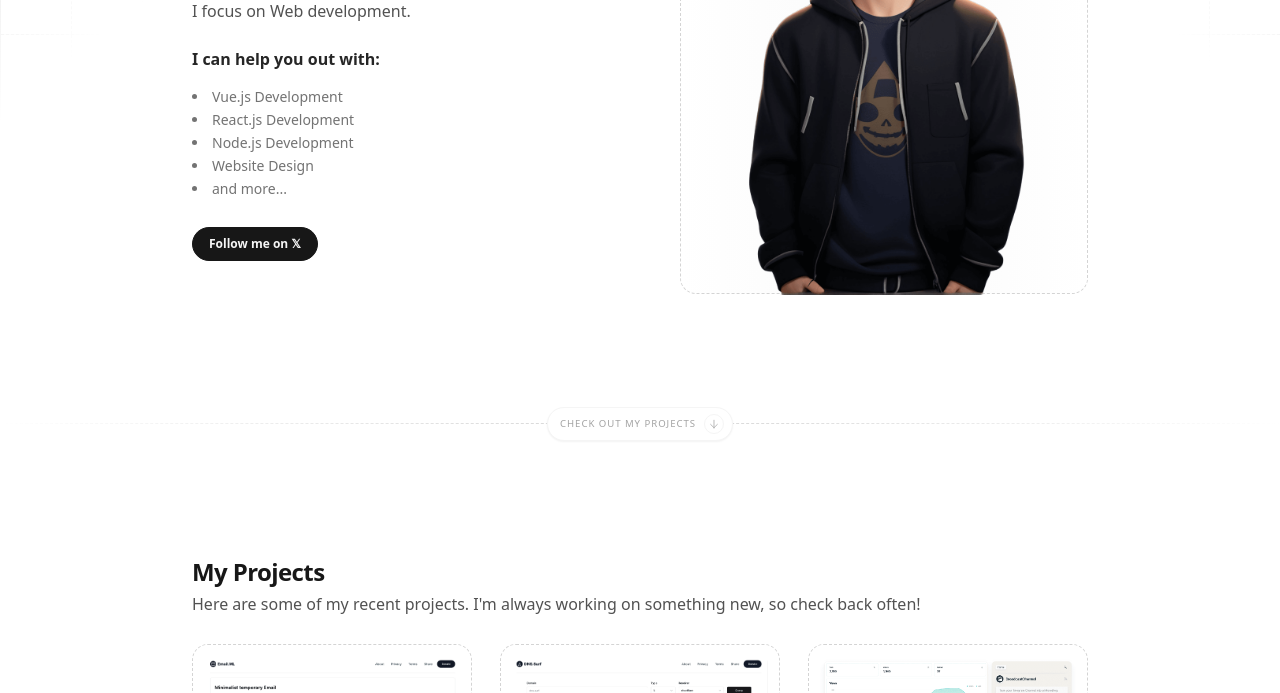
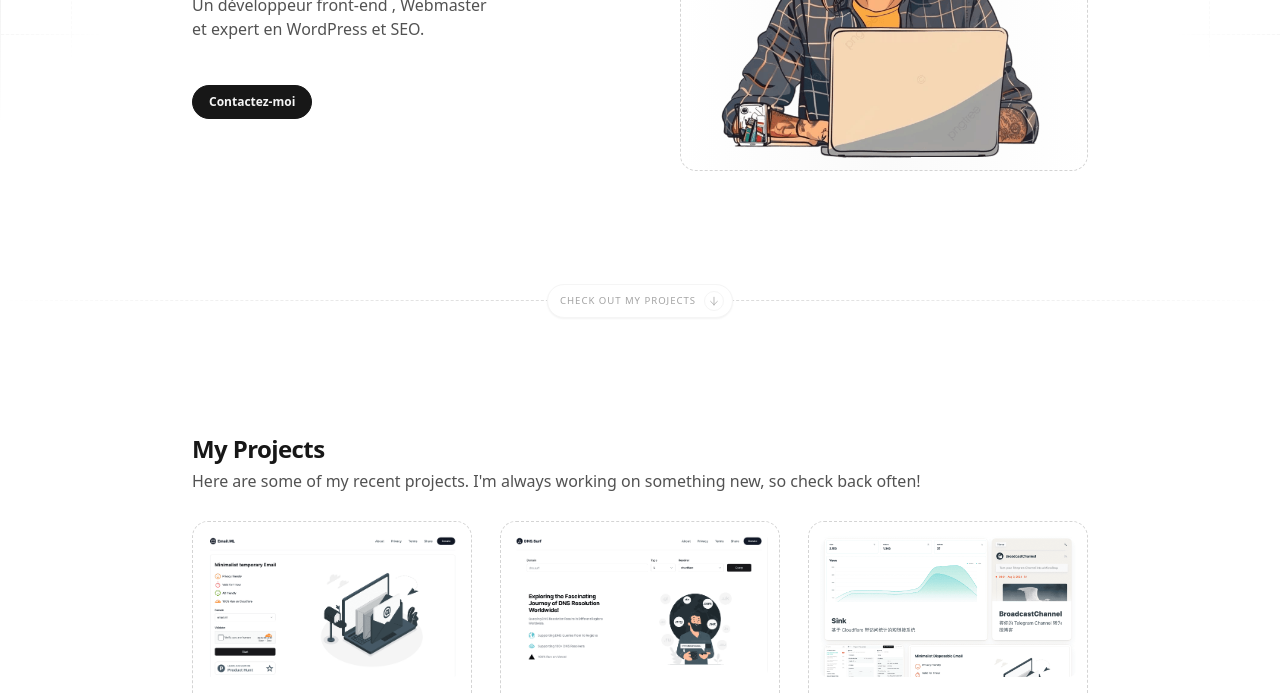
Before and after one commit to codeurMDG/portfolio, an Astro site: page / in a window 1280 px wide. Shown: the part 407-1100 px from the top of the page. Built offline with nearby package versions, Linux system fonts and the light colour scheme; Astro itself is replaced by a stand-in of ours.

Commit message:
Add new profile image and update introduction text in index page

```diff
--- a/src/pages/index.astro
+++ b/src/pages/index.astro
@@ -18,30 +18,18 @@ import Layout from "../layouts/main.astro";
           Hello, I'm Rova Fiti.
         </h1>
         <p class="mb-6 text-base text-neutral-600 dark:text-neutral-400">
-          I'm a front-end programmer living in Nanjing. <br
-            class="hidden lg:block"
-          />I focus on Web development.
+          Un développeur front-end , Webmaster <br class="hidden lg:block" /> et
+          expert en WordPress et SEO.
         </p>
-        <p class="mb-2 font-semibold text-neutral-800 dark:text-neutral-200">
-          I can help you out with:
-        </p>
-        <ul
-          class="py-2 space-y-[3px] text-sm list-disc list-inside text-neutral-500 dark:text-neutral-400"
-        >
-          <li>Vue.js Development</li>
-          <li>React.js Development</li>
-          <li>Node.js Development</li>
-          <li>Website Design</li>
-          <li>and more...</li>
-        </ul>
-        <Button text="Follow me on 𝕏" link="https://x.com/0xKaiBi" />
+
+        <Button text="Contactez-moi" link="https://x.com/0xKaiBi" />
       </div>
       <div
         class="relative justify-end hidden w-full mt-10 md:flex md:pl-10 md:w-1/2 md:mt-0 md:translate-y-4 xl:translate-y-0"
       >
         <div class="relative z-50 w-full">
           <div
-            class="absolute bottom-0 z-40 w-16 h-16 -translate-x-6 -translate-y-1/2 lg:top-auto top-0 lg:-translate-y-[330px] rounded-full"
+            class="absolute bottom-0 z-40 w-16 h-16 -translate-x-8 -translate-y-1/2 lg:top-auto top-0 lg:-translate-y-[280px] rounded-full"
           >
             <span
               class="relative z-20 flex items-center justify-center w-full h-full text-2xl border-8 border-white rounded-full dark:border-neutral-950 bg-neutral-100 dark:bg-neutral-900"
@@ -54,14 +42,14 @@ import Layout from "../layouts/main.astro";
           </div>
           <div class="relative z-30 px-10">
             <img
-              src="/assets/images/photo.png"
+              src="/assets/images/codeur.png"
               loading="eager"
               decoding="auto"
-              class="relative z-30 w-full aspect-[790/1189] md:max-w-md mx-auto dark:-translate-y-0.5"
+              class="relative z-30 w-full  md:max-w-md mx-auto dark:-translate-y-0.5"
             />
           </div>
           <div
-            class="absolute bottom-0 right-0 z-20 w-full h-full lg:h-[420px] translate-x-0 -translate-y-px border border-dashed rounded-2xl bg-gradient-to-r dark:from-neutral-950 dark:via-black dark:to-neutral-950 from-white via-neutral-50 to-white border-neutral-300 dark:border-neutral-700"
+            class="absolute bottom-0 right-0 z-20 w-full h-full translate-x-0 -translate-y-px border border-dashed rounded-2xl bg-gradient-to-r dark:from-neutral-950 dark:via-black dark:to-neutral-950 from-white via-neutral-50 to-white border-neutral-300 dark:border-neutral-700"
           >
           </div>
         </div>
```
Also changed, not shown: public/assets/images/codeur.png (added).
